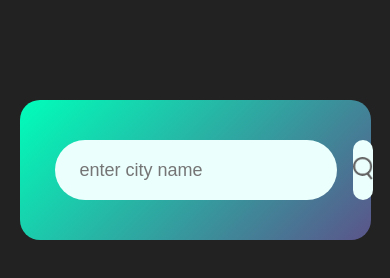
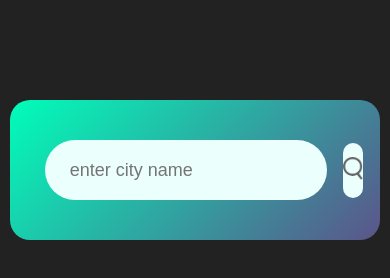
Before and after one commit to Uckcee/Weather-App, a plain HTML site: page index.html in a window 390 px wide. Drawn offline with Linux system fonts and the light colour scheme.

Commit message:
Update style.css
updated the screen sizes for different mobile devices

```diff
--- a/style.css
+++ b/style.css
@@ -9,8 +9,8 @@ body {
 background: #222;
 }
 .card {
-    width: 90%;
-    max-width: 470px;
+    width: 95%;
+    max-width: 400px;
     background: linear-gradient(135deg, #00feba, #5b548a);
     color: #fff;
     margin: 100px auto 0;
@@ -42,7 +42,7 @@ background: #222;
     background: #ebfffc;
     border-radius: 50px;
     width: 60px;
-    height: 60px;
+    height: 55px;
     cursor: pointer;
 }
 .search button img {
```
